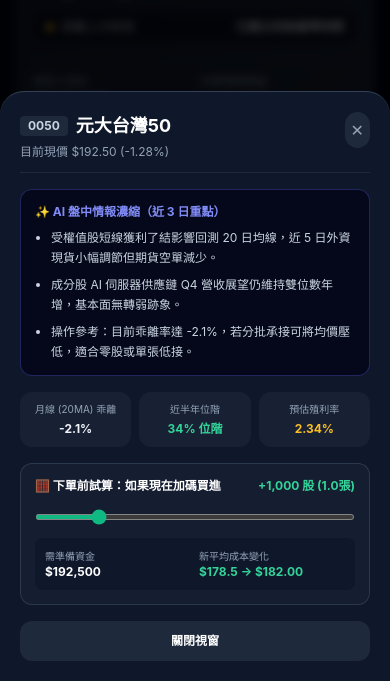
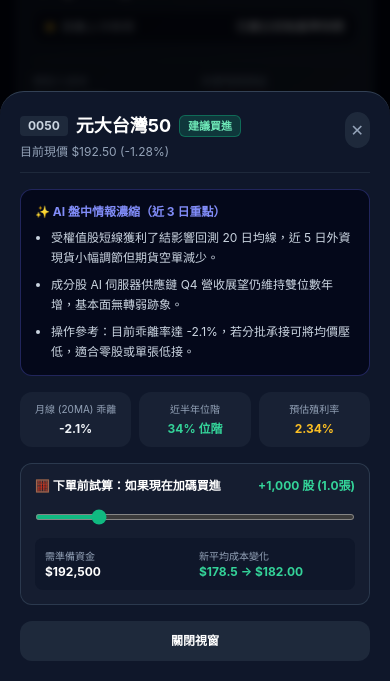
Before and after one commit to chiu800926-afk/stocks-ETF, a plain HTML site: page index.html in a window 390 px wide. Both pictures are taken after a click on the element 195 px from the left and 497 px from the top of the page. Shown: the part 163-844 px from the top of the page. Drawn offline with nearby package versions, Linux system fonts and the light colour scheme.

Commit message:
Update index.html

```diff
--- a/index.html
+++ b/index.html
@@ -11,7 +11,7 @@
   <meta name="apple-mobile-web-app-title" content="資產情報" />
   <meta name="theme-color" content="#0f172a" />
 
-  <!-- 內嵌 PWA Manifest (單一檔案即可支援加到主畫面) -->
+  <!-- 內嵌 PWA Manifest -->
   <link rel="manifest" href='data:application/manifest+json,{
     "name": "個人資產與買賣情報儀表板",
     "short_name": "資產情報",
@@ -30,7 +30,6 @@
   <script src="https://cdn.tailwindcss.com"></script>
 
   <style>
-    /* 隱藏捲軸但保留滑動功能，模擬原生 App 手感 */
     ::-webkit-scrollbar { display: none; }
     body {
       -webkit-tap-highlight-color: transparent;
@@ -74,7 +73,7 @@
         </div>
       </div>
 
-      <!-- 與上次看盤對比橫幅 (解決忘記上次數字的痛點) -->
+      <!-- 與上次看盤對比橫幅 -->
       <div id="diff-banner" class="mt-3 bg-slate-950/60 rounded-xl px-3 py-2 border border-slate-800 flex items-center justify-between">
         <div class="flex items-center gap-2">
           <span class="w-2 h-2 rounded-full bg-amber-400 animate-pulse"></span>
@@ -104,7 +103,7 @@
       </div>
     </section>
 
-    <!-- 2. 篩選標籤 (全部 / 亮燈買點觀察 / 僅持股) -->
+    <!-- 2. 篩選標籤 -->
     <section class="flex items-center justify-between">
       <h2 class="text-sm font-bold text-slate-200">追蹤標的與買賣情報</h2>
       <div class="flex bg-slate-900 p-0.5 rounded-lg border border-slate-800 text-xs">
@@ -120,7 +119,7 @@
 
   </main>
 
-  <!-- 底部懸浮操作列 (快速記一筆交易) -->
+  <!-- 底部懸浮操作列 -->
   <nav class="fixed bottom-0 inset-x-0 bg-slate-900/95 backdrop-blur-md border-t border-slate-800 px-4 py-2.5 z-30" style="padding-bottom: calc(10px + env(safe-area-inset-bottom));">
     <div class="max-w-lg mx-auto flex gap-3">
       <button onclick="saveCurrentSnapshot(true)" class="flex-1 bg-slate-800 active:scale-95 transition text-slate-200 text-xs font-semibold py-3 rounded-xl border border-slate-700">
@@ -134,12 +133,13 @@
 
   <!-- 加碼試算與 AI 情報詳情 Modal -->
   <div id="detail-modal" class="fixed inset-0 z-50 hidden bg-black/75 backdrop-blur-sm flex items-end sm:items-center justify-center">
-    <div class="bg-slate-900 w-full max-w-lg rounded-t-3xl sm:rounded-2xl border-t sm:border border-slate-700 p-5 max-h-[88vh] overflow-y-auto animate-slide-up">
+    <div class="bg-slate-900 w-full max-w-lg rounded-t-3xl sm:rounded-2xl border-t sm:border border-slate-700 p-5 max-h-[88vh] overflow-y-auto">
       <div class="flex justify-between items-start pb-3 border-b border-slate-800">
         <div>
           <div class="flex items-center gap-2">
             <span id="modal-ticker" class="text-xs font-bold px-2 py-0.5 rounded bg-slate-800 text-slate-300">0050</span>
             <h3 id="modal-name" class="text-lg font-bold text-white">元大台灣50</h3>
+            <span id="modal-action-badge" class="text-[11px] font-bold px-2 py-0.5 rounded-md">建議買進</span>
           </div>
           <p id="modal-price-line" class="text-xs text-slate-400 mt-1">現價 $192.5 (-1.28%)</p>
         </div>
@@ -152,7 +152,6 @@
           <span>✨ AI 盤中情報濃縮（近 3 日重點）</span>
         </div>
         <ul id="modal-ai-summary" class="text-xs text-slate-300 space-y-2 leading-relaxed list-disc pl-4">
-          <!-- 動態填入 -->
         </ul>
       </div>
 
@@ -231,12 +230,13 @@
 
   <script>
     // ==========================================
-    // 1. 模擬數據 (未來可替換為 Google Sheets API 讀取)
+    // 1. 模擬數據 (含 actionAdvice: 建議買/賣/續抱)
     // ==========================================
     const DEFAULT_PORTFOLIO = [
       {
         ticker: "0050",
         name: "元大台灣50",
+        actionAdvice: "BUY", // BUY: 建議買進 | HOLD: 建議續抱 | SELL: 建議減碼
         shares: 3000,
         avgCost: 178.5,
         price: 192.5,
@@ -254,6 +254,7 @@
       {
         ticker: "00878",
         name: "國泰永續高股息",
+        actionAdvice: "BUY",
         shares: 8000,
         avgCost: 21.8,
         price: 22.45,
@@ -271,6 +272,7 @@
       {
         ticker: "00713",
         name: "元大台灣高息低波",
+        actionAdvice: "HOLD",
         shares: 5000,
         avgCost: 54.2,
         price: 56.8,
@@ -288,6 +290,7 @@
       {
         ticker: "3037",
         name: "欣興",
+        actionAdvice: "SELL",
         shares: 1000,
         avgCost: 162.0,
         price: 151.5,
@@ -295,21 +298,31 @@
         annualDiv: 3.0,
         ma20Bias: -5.8,
         percentile6M: 18,
-        signal: "短線超跌觀察點",
+        signal: "短線破線觀察",
         aiSummary: [
           "載板族群受短線庫存調整雜音影響股價修正，已跌破季線並進入近半年 18% 低檔區。",
           "法說會指出高階 AI 相關 ABF 載板稼動率將於明年 Q1 逐步回升。",
-          "操作參考：短線負乖離達 -5.8%，波動較大，建議觀察 150 元整數關卡是否止跌出量再考慮攤平。"
+          "操作參考：短線負乖離達 -5.8% 且尚未出現止跌訊號，建議暫緩攤平或逢反彈適度減碼控制部位。"
         ]
       }
     ];
 
-    let portfolio = JSON.parse(localStorage.getItem('my_portfolio_data')) || DEFAULT_PORTFOLIO;
+    let portfolio = JSON.parse(localStorage.getItem('my_portfolio_data_v2')) || DEFAULT_PORTFOLIO;
     let currentFilter = 'all';
     let activeStock = null;
 
-    // 格式化金額
     const fmtMoney = (num) => '$' + Math.round(num).toLocaleString('en-US');
+
+    // 取得建議買賣標籤樣式
+    function getAdviceBadge(advice) {
+      if (advice === 'BUY') {
+        return { text: '建議買進', cls: 'bg-emerald-500/20 text-emerald-300 border border-emerald-500/40' };
+      }
+      if (advice === 'SELL') {
+        return { text: '建議賣出', cls: 'bg-rose-500/20 text-rose-300 border border-rose-500/40' };
+      }
+      return { text: '建議續抱', cls: 'bg-amber-500/20 text-amber-300 border border-amber-500/40' };
+    }
 
     // ==========================================
     // 2. 核心渲染與「上次檢視變化」對比邏輯
@@ -329,7 +342,6 @@
       const totalRoi = totalCost > 0 ? (totalProfit / totalCost) * 100 : 0;
       const portfolioYield = totalCost > 0 ? (totalAnnualDiv / totalCost) * 100 : 0;
 
-      // 更新頂部卡片數字
       document.getElementById('total-value').textContent = fmtMoney(totalValue);
       document.getElementById('total-cost').textContent = fmtMoney(totalCost);
 
@@ -344,10 +356,7 @@
       document.getElementById('annual-dividend').textContent = `${fmtMoney(totalAnnualDiv)} (${fmtMoney(totalAnnualDiv / 12)}/月)`;
       document.getElementById('portfolio-yield').textContent = `${portfolioYield.toFixed(2)}%`;
 
-      // 計算「與上次檢視相比」
       updateDiffBanner(totalValue);
-
-      // 渲染標的清單
       renderStockCards();
     }
 
@@ -367,7 +376,6 @@
       const diffVal = currentValue - lastSnap.value;
       const diffPct = lastSnap.value > 0 ? (diffVal / lastSnap.value) * 100 : 0;
 
-      // 計算距離上次看了多久
       const minsAgo = Math.max(1, Math.round((Date.now() - lastSnap.timestamp) / 60000));
       const timeText = minsAgo < 60 ? `${minsAgo} 分鐘前` : `${Math.floor(minsAgo / 60)} 小時前`;
 
@@ -407,11 +415,12 @@
       });
 
       filtered.forEach(item => {
-        const marketVal = item.shares * item.price;
+        const itemTotalCost = item.shares * item.avgCost;
         const profit = (item.price - item.avgCost) * item.shares;
         const profitPct = item.avgCost > 0 ? ((item.price - item.avgCost) / item.avgCost) * 100 : 0;
         const currentYield = ((item.annualDiv / item.price) * 100).toFixed(2);
         const isUp = item.changePct >= 0;
+        const badge = getAdviceBadge(item.actionAdvice);
 
         const card = document.createElement('div');
         card.className = "bg-slate-900/90 active:bg-slate-800/90 transition rounded-2xl p-4 border border-slate-800 cursor-pointer shadow-md";
@@ -420,18 +429,19 @@
         card.innerHTML = `
           <div class="flex justify-between items-start">
             <div>
-              <div class="flex items-center gap-2">
+              <div class="flex items-center gap-1.5 flex-wrap">
                 <span class="font-bold text-white text-base">${item.name}</span>
                 <span class="text-[11px] font-mono text-slate-400 bg-slate-800 px-1.5 py-0.5 rounded">${item.ticker}</span>
+                <span class="text-[11px] font-bold px-2 py-0.5 rounded-md ${badge.cls}">${badge.text}</span>
               </div>
               <div class="flex items-center gap-2 mt-1.5">
-                <span class="text-[11px] px-2 py-0.5 rounded-md font-medium ${item.changePct < 0 ? 'bg-emerald-500/15 text-emerald-300 border border-emerald-500/30' : 'bg-slate-800 text-slate-300'}">
+                <span class="text-[11px] px-2 py-0.5 rounded-md font-medium bg-slate-800/90 text-slate-300 border border-slate-700/70">
                   ${item.signal}
                 </span>
                 <span class="text-[11px] text-amber-400/90">殖利率 ${currentYield}%</span>
               </div>
             </div>
-            <div class="text-right">
+            <div class="text-right shrink-0">
               <div class="text-lg font-extrabold ${isUp ? 'tw-up' : 'tw-down'}">$${item.price.toFixed(2)}</div>
               <div class="text-xs font-bold ${isUp ? 'tw-up' : 'tw-down'}">
                 ${isUp ? '▲' : '▼'} ${Math.abs(item.changePct).toFixed(2)}%
@@ -445,10 +455,14 @@
             <span class="text-[11px] text-indigo-400 font-semibold shrink-0">試算/詳情 ›</span>
           </div>
 
-          <!-- 庫存與損益底欄 -->
-          <div class="mt-3 pt-2.5 border-t border-slate-800/80 flex justify-between text-[11px] text-slate-400">
-            <span>持有 ${item.shares.toLocaleString()} 股 (均價 $${item.avgCost.toFixed(1)})</span>
-            <span class="font-semibold ${profit >= 0 ? 'tw-up' : 'tw-down'}">
+          <!-- 庫存、總投入成本與損益底欄 -->
+          <div class="mt-3 pt-2.5 border-t border-slate-800/80 flex justify-between items-center text-[11px] text-slate-400 gap-2">
+            <div class="truncate">
+              <span>${item.shares.toLocaleString()}股 ($${item.avgCost.toFixed(1)})</span>
+              <span class="mx-1 text-slate-600">|</span>
+              <span class="text-slate-300 font-medium">成本 ${fmtMoney(itemTotalCost)}</span>
+            </div>
+            <span class="font-semibold shrink-0 ${profit >= 0 ? 'tw-up' : 'tw-down'}">
               ${profit >= 0 ? '+' : ''}${fmtMoney(profit)} (${profitPct.toFixed(1)}%)
             </span>
           </div>
@@ -475,8 +489,14 @@
       activeStock = portfolio.find(s => s.ticker === ticker);
       if (!activeStock) return;
 
+      const badge = getAdviceBadge(activeStock.actionAdvice);
       document.getElementById('modal-ticker').textContent = activeStock.ticker;
       document.getElementById('modal-name').textContent = activeStock.name;
+
+      const modalBadgeEl = document.getElementById('modal-action-badge');
+      modalBadgeEl.textContent = badge.text;
+      modalBadgeEl.className = `text-[11px] font-bold px-2 py-0.5 rounded-md ${badge.cls}`;
+
       document.getElementById('modal-price-line').textContent = `目前現價 $${activeStock.price.toFixed(2)} (${activeStock.changePct >= 0 ? '+' : ''}${activeStock.changePct.toFixed(2)}%)`;
 
       const summaryList = document.getElementById('modal-ai-summary');
@@ -546,15 +566,14 @@
         stock.shares = Math.max(0, stock.shares - shares);
       }
 
-      localStorage.setItem('my_portfolio_data', JSON.stringify(portfolio));
+      localStorage.setItem('my_portfolio_data_v2', JSON.stringify(portfolio));
       closeTradeModal();
       renderDashboard();
     }
 
-    // 模擬盤中股價隨機跳動，方便測試「與上次檢視相比」的效果
     function simulateMarketTick() {
       portfolio.forEach(item => {
-        const deltaPct = (Math.random() - 0.52) * 1.6; // 略偏下跌方便測試買點
+        const deltaPct = (Math.random() - 0.52) * 1.6;
         item.price = Math.max(1, +(item.price * (1 + deltaPct / 100)).toFixed(2));
         item.changePct = +(item.changePct + deltaPct).toFixed(2);
       });
@@ -563,7 +582,6 @@
       renderDashboard();
     }
 
-    // 啟動渲染
     renderDashboard();
   </script>
 </body>
```
